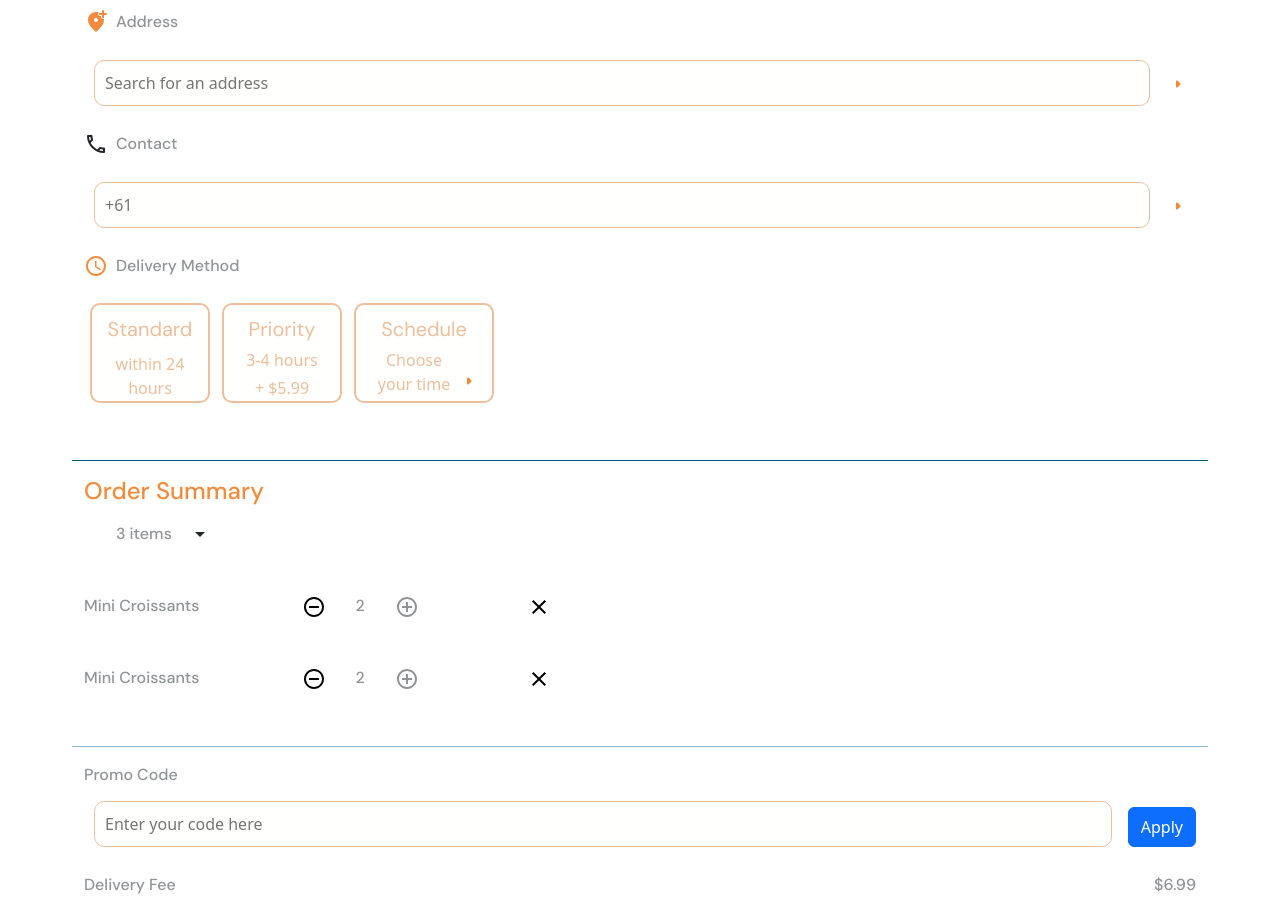
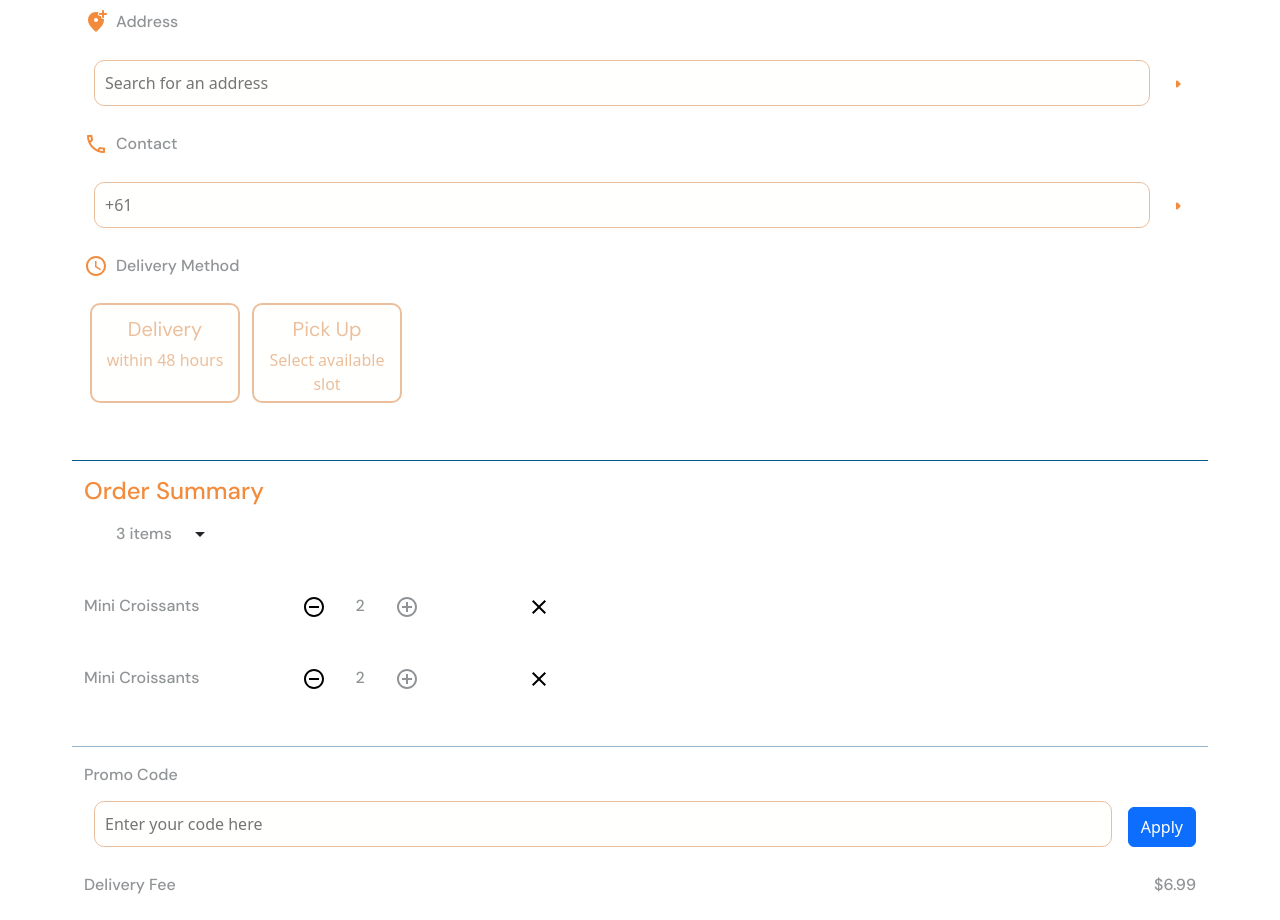
Before and after one commit to chih611/Foodash, a Next.js app: page /CustomerView/CheckOut in a window 1280 px wide. Shown: the part 820-1740 px from the top of the page. Built offline with nearby package versions, Linux system fonts and the light colour scheme; no server answers.

Commit message:
payment update

```diff
--- a/src/pages/CustomerView/CheckOut/_NavBarCheckOut.js
+++ b/src/pages/CustomerView/CheckOut/_NavBarCheckOut.js
@@ -37,7 +37,7 @@ const NavBarCheckOut = () => {
           <Row className="w-100 align-items-center d-lg-none">
             {/* Return Button, Edit After */}
             <Col xs={1} className="d-flex justify-content-start">
-              <Link href="/CustomerView/HomePage" legacyBehavior passHref>
+              <Link href="/CustomerView/ViewCart" legacyBehavior passHref>
                 <a>
                   <div className="me-2">
                     <ArrowBackRounded sx={{ color: "#90B4CE" }} />
@@ -48,17 +48,13 @@ const NavBarCheckOut = () => {
 
             {/* Logo (6 columns) */}
             <Col xs={6} className="d-flex justify-content-center">
-              <Link href="/" legacyBehavior passHref>
-                <a>
-                  <Image
+              <Image
                     src="/Foodash_logo.png"
                     alt="Logo"
                     width={150} // Adjust width as needed
                     height={50} // Adjust height as needed
                     className="navbar-brand"
                   />
-                </a>
-              </Link>
             </Col>
 
             <Col xs={1}></Col>
--- a/src/pages/CustomerView/CheckOut/_recipientForm.js
+++ b/src/pages/CustomerView/CheckOut/_recipientForm.js
@@ -1,33 +1,31 @@
 import React, { useState } from "react";
 import Link from "next/link";
-import {
-  Container,
-  Row,
-  Col,
-  Navbar,
-  Nav,
-  Button,
-  Offcanvas,
-} from "react-bootstrap";
-import Image from "next/image";
 
 import AccountCircleRounded from "@mui/icons-material/AccountCircleRounded";
 import ArrowRightRounded from "@mui/icons-material/ArrowRightRounded";
 import LocalPhoneOutlined from "@mui/icons-material/LocalPhoneOutlined";
 import AccessTimeOutlined from "@mui/icons-material/AccessTimeOutlined"; //clock
-import ArrowDropDownOutlined from "@mui/icons-material/ArrowDropDownOutlined"; //dropdown arrow
 
 import AddLocationAltRounded from "@mui/icons-material/AddLocationAltRounded";
 
 const DetailForm = () => {
-  const [showOffcanvas, setShowOffcanvas] = useState(false);
 
   const [receiver, setReceiverName] = useState('');
   const [address, setAddress] = useState('');
   const [contact, setContact] = useState('');
+  const [delivery, setDelivery] = useState('');
+  const [pickup, setPickup] = useState('');
 
+//   useEffect(() => {
+//     async function fetchData() {
+//       const response = await fetch('your-api-url');
+//       const data = await response.json();
+//       // Assuming to update `contact` with this data
+//       setContact(data);
+//     }
 
-  const handleToggle = () => setShowOffcanvas(!showOffcanvas);
+//     fetchData();
+//   }, []);
 
   return (
     <div>
@@ -71,7 +69,7 @@ const DetailForm = () => {
 
         {/* Add phone and check phone dictionary */}
         <div className="d-flex w-100 mt-3">
-            <LocalPhoneOutlined sclassName="standard-icon"/>
+            <LocalPhoneOutlined className="standard-icon"/>
             <p className= "subtitle ms-2">Contact</p>
         </div>
         <div className="w-100 d-flex mb-3 ">
@@ -92,37 +90,25 @@ const DetailForm = () => {
             <p className= "subtitle ms-2">Delivery Method</p>
         </div>
 
-        <div className="w-100 d-flex my-2">
+        <div className="w-100 d-flex my-2" value={delivery}>
         {/* option 1: */}
-            <button>
-                <div className="button-3" style={{width:"120px"}}>
-                    <p className="button-title-text my-1">Standard</p>
-                    <p className="my-2">within 24 hours</p>
+            <button value={delivery} onClick={(e) => setDelivery(e.target.value)}>
+                <div className="button-3" style={{width:"150px"}}>
+                    <p className="button-title-text my-1">Delivery</p>
+                    <p className="my-1">within 48 hours</p>
                 </div>
             </button>
 
-        {/* option 2 */}
-            <button>
-                <div className="button-3" style={{width:"120px"}}>
-                    <p className="button-title-text my-1">Priority</p>
-                    <p className="my-1">3-4 hours</p>
-                    <p>+ $5.99</p>
-
-                 </div>
+        {/* option 2: pick up in drop down section */}
+            <button value={pickup} onClick={(e) => setPickup(e.target.value)}>
+                <div className="button-3 text-center " style={{width:"150px"}}>
+                    <p className="button-title-text my-1">Pick Up</p>
+                    <div className="d-flex">
+                        <p>Select available slot</p>
+                    </div>
+                </div>
             </button>
 
-        {/* option 3: select time in drop down section */}
-            <button>
-                <div className="button-3 " style={{width:"140px"}}>
-                    <p className="button-title-text my-1">Schedule</p>
-                    <div className="d-flex item-align-center ms-3">
-                        <p>Choose your time</p>
-                        <button>
-                            <ArrowRightRounded className="standard-icon"/>
-                         </button>
-                     </div>
-                </div>
-            </button>
         </div>
 
 
--- a/src/pages/CustomerView/CheckOut/index.js
+++ b/src/pages/CustomerView/CheckOut/index.js
@@ -4,10 +4,7 @@ import {
   Container,
   Row,
   Col,
-  Navbar,
-  Nav,
   Button,
-  Offcanvas,
 } from "react-bootstrap";
 import NavBarCheckOut from "./_NavBarCheckOut";
 import HomeDirectionLink from "../HomePage/HomeDirectionLink/HomeDirectionLink";
@@ -16,17 +13,6 @@ import AddPayment from "./_calculateFees";
 import DetailForm from "./_recipientForm";
 
 const Checkout = () => {
-  useEffect(() => {
-    async function fetchData() {
-      const response = await fetch('your-api-url');
-      const data = await response.json();
-      // Assuming to update `contact` with this data
-      setContact(data);
-    }
-
-    fetchData();
-  }, []);
-
   return (
     <div>
       <NavBarCheckOut/>
@@ -51,7 +37,7 @@ const Checkout = () => {
             ></iframe>
         </div>
 
-        <div className="d-flex justify-content-begin d-lg-none my-5 mx-4">
+        <div className="d-flex justify-content-center d-lg-none my-5 mx-4">
             <DetailForm />
         </div>
 
@@ -61,7 +47,7 @@ const Checkout = () => {
         </div>
 
         {/* Paymment Method Section */}
-        <div className="d-flex justify-content-begin d-lg-none my-4 mx-4" style={{borderTop:"1px solid #90B4CE "}}>
+        <div className="d-flex justify-content-center d-lg-none my-4 mx-4" style={{borderTop:"1px solid #90B4CE "}}>
             <AddPayment />
         </div>
 
--- a/src/pages/CustomerView/LandingPage/LandingNavBar/LandingNavBar.js
+++ b/src/pages/CustomerView/LandingPage/LandingNavBar/LandingNavBar.js
@@ -97,7 +97,7 @@ const LandingNavBar = () => {
               <Nav className="w-100 justify-content-between">
                 <Col className="d-flex justify-content-center">
                   <Link
-                    href="/CustomerView/LandingPage/"
+                    href="/CustomerView/HomePage/"
                     legacyBehavior
                     passHref
                   >
```
